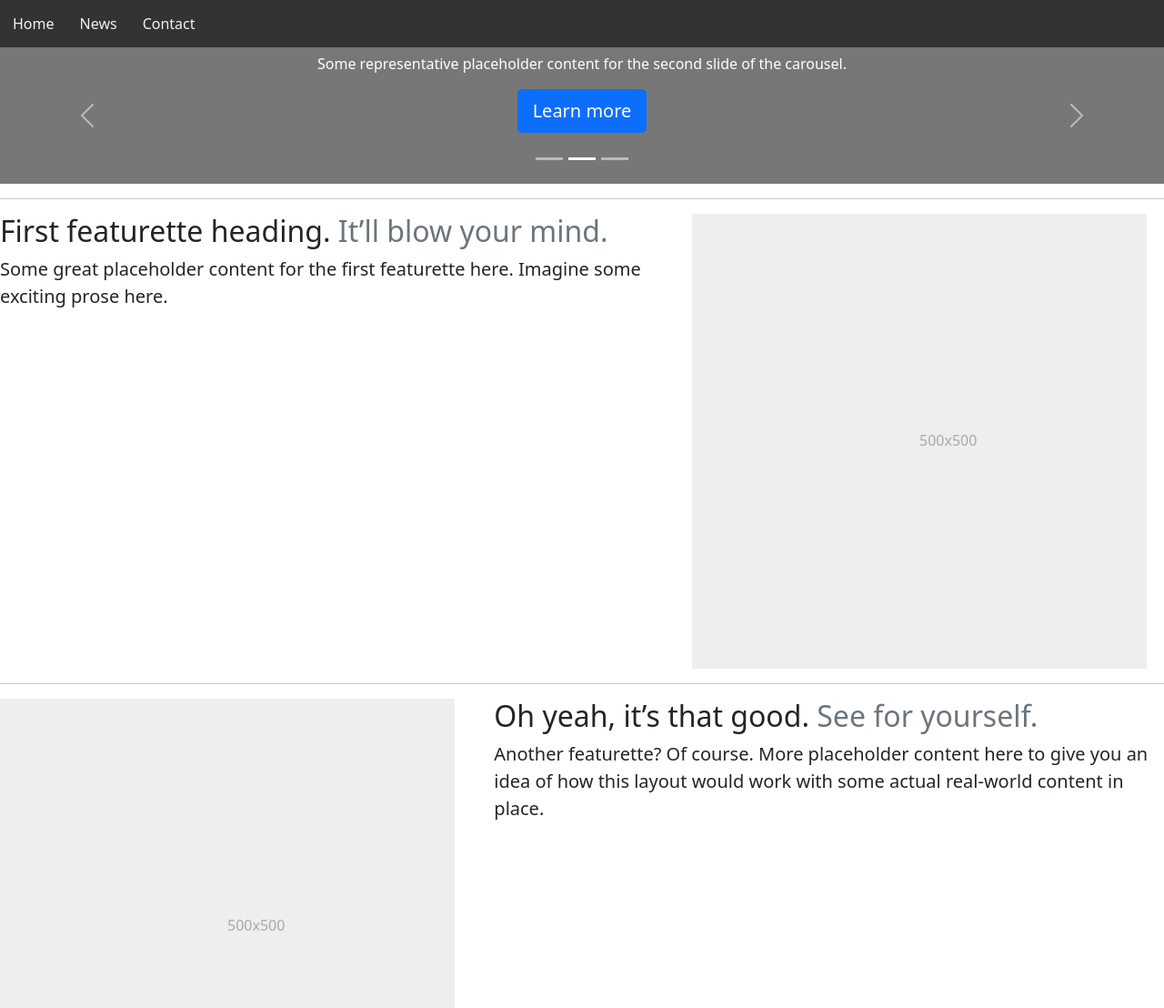
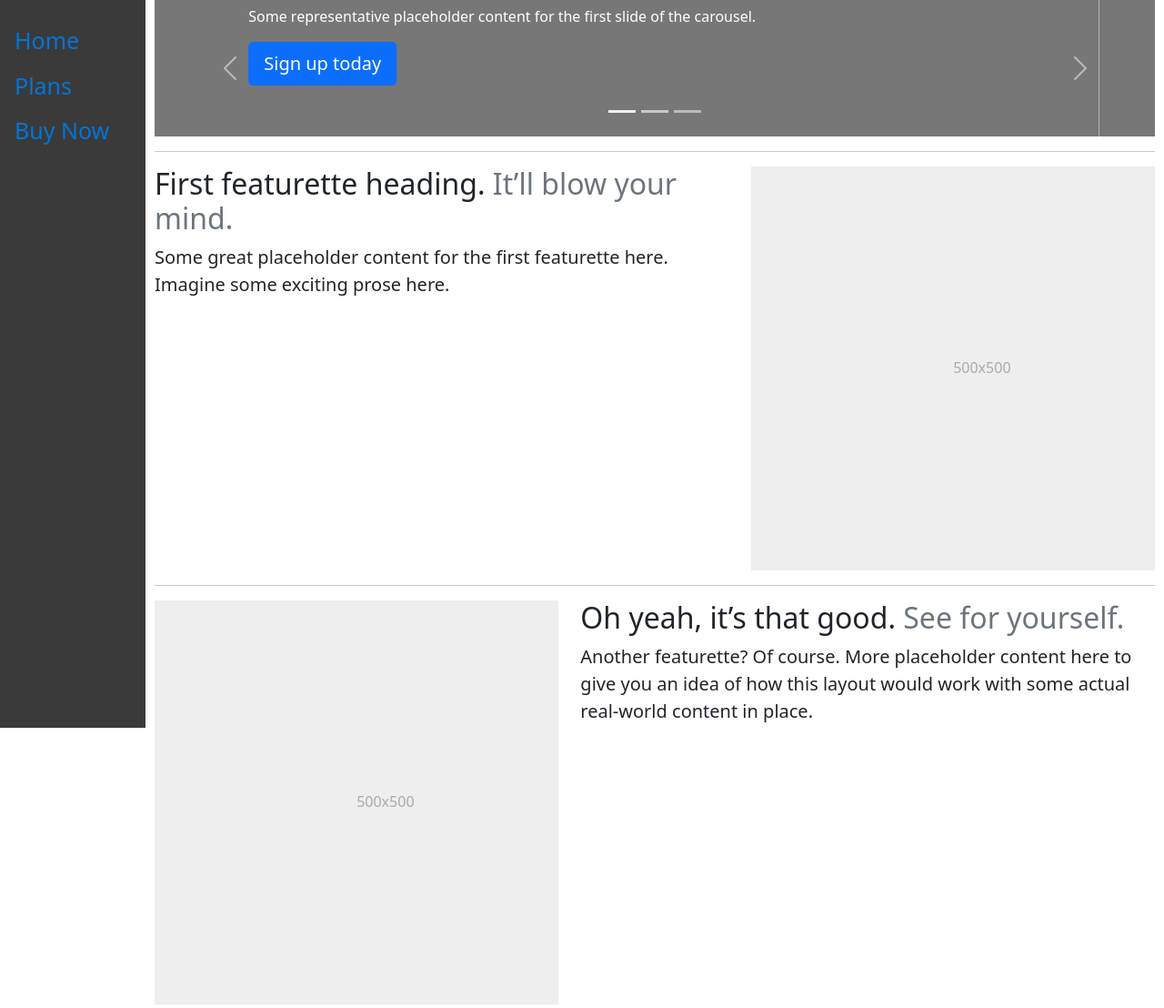
Before and after one commit to MaxwellSeybert/MaxwellSeybert.github.io, a plain HTML site: page bacs200/travel/index.html in a window 1280 px wide. Shown: the top 1108 px of the page at 91% size. Drawn offline with nearby package versions, Linux system fonts and the light colour scheme.

Commit message:
travel updates, added side nav bar

```diff
--- a/bacs200/travel/buy.html
+++ b/bacs200/travel/buy.html
@@ -7,17 +7,24 @@
     <meta name="viewport" content="width=device-width, initial-scale=1">
     <link href="https://cdn.jsdelivr.net/npm/bootstrap@5.1.1/dist/css/bootstrap.min.css" rel="stylesheet">
     <script src="https://cdn.jsdelivr.net/npm/bootstrap@5.1.1/dist/js/bootstrap.bundle.min.js"></script>
+    <link rel="stylesheet" href="travel.css">
 </head>
 
 <body>
-    <div class="container-fluid bg-dark">
-        <ul class="nav">
-            <li class="nav-item">
-                <a class="nav-link active" href="index.html">Home</a>
-            </li>
-            <li class="nav-item">
-                <a class="nav-link" href="buy.html">Buy</a>
-            </li>
-        </ul>
+    <div class="sidenav">
+        <a href="index.html">Home</a>
+        <a href="buy.html#plans">Plans</a>
+        <a href="buy.html#buynow">Buy Now</a>
     </div>
+    <div class="main">
+        <div>
+            <h1 id="plans">Plans</h1>
+
+        </div>
+        <div>
+            <h1 id="buynow">Buy Now</h1>
+        </div>
+    </div>
+
+
 </body>
--- a/bacs200/travel/index.html
+++ b/bacs200/travel/index.html
@@ -15,21 +15,20 @@
 
 <body>
 
-    <div id="navbar">
-        <a href="#home">Home</a>
-        <a href="#news">News</a>
-        <a href="#contact">Contact</a>
-    </div>
-    <script src="travel.js"></script>
-    <div>
-
+    <!-- Side navigation -->
+    <div class="sidenav">
+        <a href="index.html">Home</a>
+        <a href="buy.html#plans">Plans</a>
+        <a href="buy.html#buynow">Buy Now</a>
     </div>
 
 
+
+    <div class="main">
         <div id="myCarousel" class="carousel slide" data-bs-ride="carousel">
             <div class="carousel-indicators">
-            <button type="button" data-bs-target="#myCarousel" data-bs-slide-to="0" class="active" aria-current="true"
-                aria-label="Slide 1"></button>
+                <button type="button" data-bs-target="#myCarousel" data-bs-slide-to="0" class="active"
+                    aria-current="true" aria-label="Slide 1"></button>
                 <button type="button" data-bs-target="#myCarousel" data-bs-slide-to="1" aria-label="Slide 2"></button>
                 <button type="button" data-bs-target="#myCarousel" data-bs-slide-to="2" aria-label="Slide 3"></button>
             </div>
@@ -88,14 +87,7 @@
         </div>
 
 
-
-
-
-
-
-
-
-
+        <div class="FEATURETTES">
             <hr class="featurette-divider">
 
             <div class="row featurette">
@@ -103,7 +95,8 @@
                     <h2 class="featurette-heading">First featurette heading. <span class="text-muted">It’ll blow your
                             mind.</span>
                     </h2>
-            <p class="lead">Some great placeholder content for the first featurette here. Imagine some exciting prose
+                    <p class="lead">Some great placeholder content for the first featurette here. Imagine some exciting
+                        prose
                         here.
                     </p>
                 </div>
@@ -123,9 +116,12 @@
 
             <div class="row featurette">
                 <div class="col-md-7 order-md-2">
-            <h2 class="featurette-heading">Oh yeah, it’s that good. <span class="text-muted">See for yourself.</span>
+                    <h2 class="featurette-heading">Oh yeah, it’s that good. <span class="text-muted">See for
+                            yourself.</span>
                     </h2>
-            <p class="lead">Another featurette? Of course. More placeholder content here to give you an idea of how this
+                    <p class="lead">Another featurette? Of course. More placeholder content here to give you an idea of
+                        how
+                        this
                         layout would work with some actual real-world content in place.</p>
                 </div>
                 <div class="col-md-5 order-md-1">
@@ -145,8 +141,10 @@
             <div class="row featurette">
                 <div class="col-md-7">
                     <h2 class="featurette-heading">And lastly, this one. <span class="text-muted">Checkmate.</span></h2>
-            <p class="lead">And yes, this is the last block of representative placeholder content. Again, not really
-                intended to be actually read, simply here to give you a better view of what this would look like with
+                    <p class="lead">And yes, this is the last block of representative placeholder content. Again, not
+                        really
+                        intended to be actually read, simply here to give you a better view of what this would look like
+                        with
                         some
                         actual content. Your content.</p>
                 </div>
@@ -164,7 +162,10 @@
 
             <hr class="featurette-divider">
 
-    <!-- /END THE FEATURETTES -->
+        </div>
+
+    </div>
+
 
 
 
--- a/bacs200/travel/travel.css
+++ b/bacs200/travel/travel.css
@@ -1,32 +1,38 @@
- /* Style the navbar */
-#navbar {
-  overflow: hidden;
-  background-color: #333;
+ /* The sidebar menu */
+.sidenav {
+  height: 100%; /* Full-height: remove this if you want "auto" height */
+  width: 160px; /* Set the width of the sidebar */
+  position: fixed; /* Fixed Sidebar (stay in place on scroll) */
+  z-index: 1; /* Stay on top */
+  top: 0; /* Stay at the top */
+  left: 0;
+  background-color: rgb(59, 58, 58); /* Black */
+  overflow-x: hidden; /* Disable horizontal scroll */
+  padding-top: 20px;
 }
 
-/* Navbar links */
-#navbar a {
-  float: left;
+/* The navigation menu links */
+.sidenav a {
+  padding: 6px 8px 6px 16px;
+  text-decoration: none;
+  font-size: 25px;
+  color: #0275d8;
   display: block;
-  color: #f2f2f2;
-  text-align: center;
-  padding: 14px;
-  text-decoration: none;
 }
 
-/* Page content */
-.content {
-  padding: 16px;
+/* When you mouse over the navigation links, change their color */
+.sidenav a:hover {
+  color: #f1f1f1;
 }
 
-/* The sticky class is added to the navbar with JS when it reaches its scroll position */
-.sticky {
-  position: fixed;
-  top: 0;
-  width: 100%;
+/* Style page content */
+.main {
+  margin-left: 160px; /* Same as the width of the sidebar */
+  padding: 0px 10px;
 }
 
-/* Add some top padding to the page content to prevent sudden quick movement (as the navigation bar gets a new position at the top of the page (position:fixed and top:0) */
-.sticky + .content {
-  padding-top: 60px;
+/* On smaller screens, where height is less than 450px, change the style of the sidebar (less padding and a smaller font size) */
+@media screen and (max-height: 450px) {
+  .sidenav {padding-top: 15px;}
+  .sidenav a {font-size: 18px;}
 }
--- a/bacs200/travel/travel.js
+++ /dev/null
@@ -1,18 +0,0 @@
-// When the user scrolls the page, execute myFunction
-window.onscroll = function () { myFunction() };
-
-// Get the navbar
-var navbar = document.getElementById("navbar");
-
-// Get the offset position of the navbar
-var sticky = navbar.offsetTop;
-
-// Add the sticky class to the navbar when you reach its scroll position. Remove "sticky" when you leave the scroll position
-function myFunction() {
-    if (window.pageYOffset >= sticky) {
-        navbar.classList.add("sticky")
-    } else {
-        navbar.classList.remove("sticky");
-
-    }
-}
```
Lines whose indentation alone changed are shown as unchanged.
